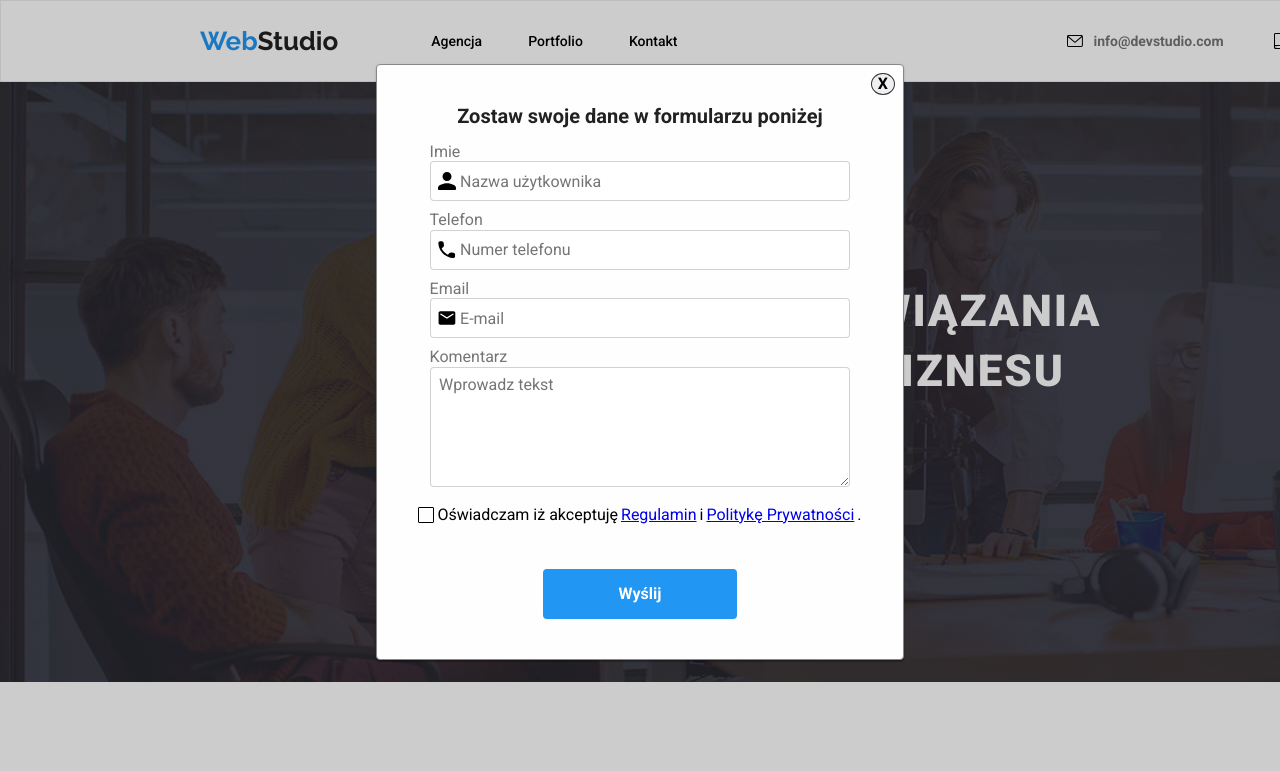
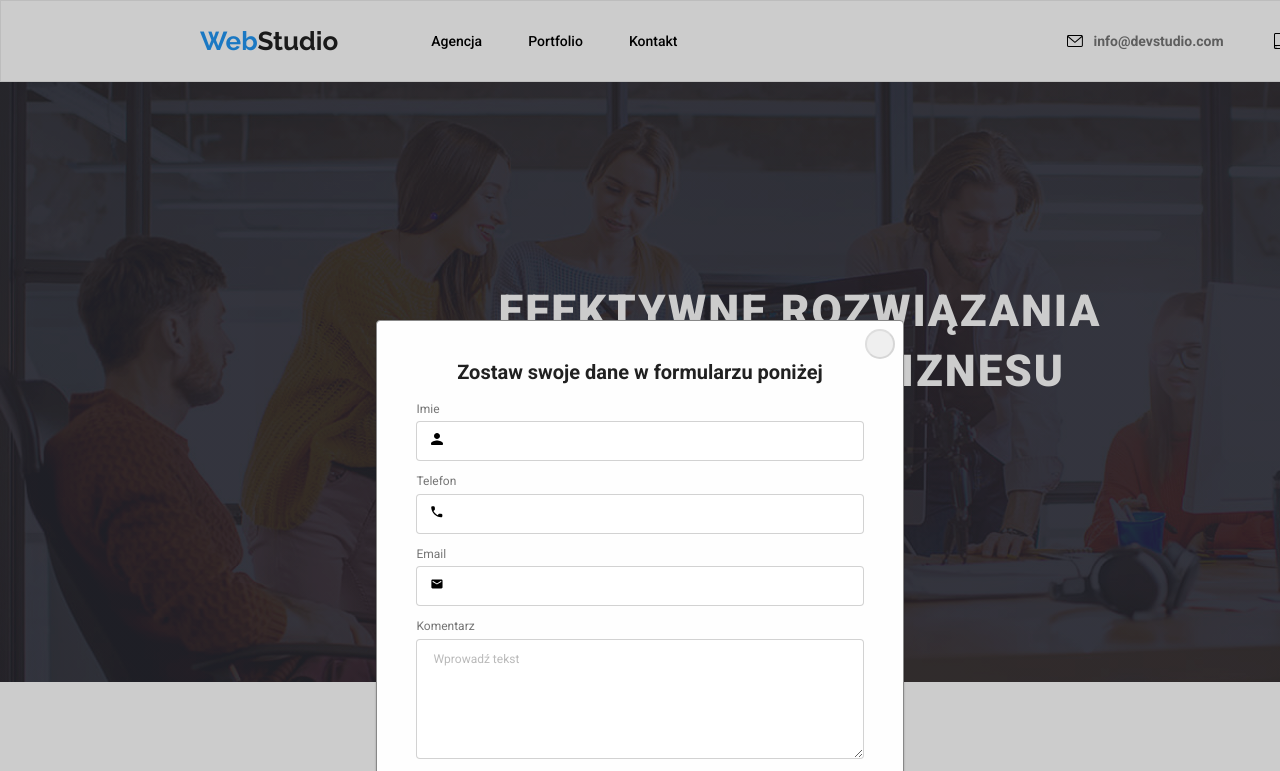
Before and after one commit to DominikBanaskiewicz/goit-markup-hw-06, a plain HTML site: page index.html in a window 1280 px wide. Both pictures are taken after a click on the button "Zamów usługę". Shown: the top 771 px of the page. Drawn offline with nearby package versions, Linux system fonts and the light colour scheme.

Commit message:
hw-06 ficed modal problems, repleced modal close btn content to svg

```diff
--- a/css/styles.css
+++ b/css/styles.css
@@ -643,7 +643,7 @@ footer .container {
 }
 .portfolio-main-list-elem-img-overlay {
   position: absolute;
-  top: +1px;
+  top: 1px;
   left: 0;
 
   width: 100%;
@@ -693,7 +693,7 @@ BACKDROP
 .modal {
   position: relative;
   background-color: #fefefe;
-  margin: 5% auto;
+  margin: 25% auto;
   border: 1px solid #888;
   width: 528px;
   box-shadow: 0px 1px 3px rgba(0, 0, 0, 0.12), 0px 1px 1px rgba(0, 0, 0, 0.14),
@@ -701,20 +701,24 @@ BACKDROP
   border-radius: 4px;
 }
 
-.modal > button {
+.close-button {
   position: absolute;
   top: 8px;
   right: 8px;
   border-radius: 50%;
-  border: solid 1px var(--background-dark-color);
+  border-color: rgba(0, 0, 0, 0.1);
   font-weight: bold;
+  fill: black;
+  width: 30px;
+  height: 30px;
+  display: flex;
+  justify-content: center;
+  align-items: center;
 }
-.modal > button:hover {
+.close-button:hover {
   cursor: pointer;
   transition: 250ms cubic-bezier(0.4, 0, 0.2, 1);
-  color: red;
-  box-shadow: 0px 1px 1px rgba(0, 0, 0, 0.12), 0px 4px 4px rgba(0, 0, 0, 0.06),
-    1px 4px 6px rgba(0, 0, 0, 0.16);
+  fill: red;
 }
 .close-button:active {
   border-color: red;
@@ -734,22 +738,14 @@ MODAL
   flex-direction: column;
   gap: 15px;
   align-items: center;
-  justify-content: center;
   margin-top: 40px;
 }
-.modal-form > button {
-  margin-top: 30px;
+.modal-submit-btn {
+  margin-top: 15px;
   margin-bottom: 40px;
-  font-weight: 700;
-  font-size: 16px;
-  line-height: 1.875;
-  text-align: center;
-  padding: 10px 76px;
-  color: var(--white-color);
-  background-color: rgba(33, 150, 243, 1);
-  border-radius: 4px;
-  box-shadow: rgba(0, 0, 0, 0.15);
-  border: none;
+}
+.modal-submit-btn:hover {
+  cursor: pointer;
 }
 .modal-form-name {
   font-weight: 700;
@@ -760,14 +756,13 @@ MODAL
   color: rgba(33, 33, 33, 1);
 }
 
-.modal-form > button:hover {
-  cursor: pointer;
-}
 .modal-form-inputs-box {
   display: flex;
   flex-direction: column;
-  height: 80%;
-  width: 80%;
+  height: 85%;
+  width: 85%;
+  align-self: center;
+  justify-self: center;
 }
 .modal-form-input-box-list {
   display: flex;
@@ -781,25 +776,35 @@ MODAL
 }
 
 .modal-form-input {
+  max-width: 100%;
+  min-width: 100%;
   width: 100%;
   border: 1px solid rgba(33, 33, 33, 0.2);
   border-radius: 4px;
   height: 40px;
+  display: flex;
+  margin-top: 4px;
+}
+
+.modal-form-textarea-input {
+  height: 120px;
+  padding: 12px 16px;
+  font-size: 12px;
+}
+.modal-form-label-name,
+.modal-form-textarea-input::placeholder {
+  color: rgba(117, 117, 117, 1);
+  font-weight: 400;
+  font-size: 12px;
+  line-height: 1.17;
+}
+.modal-form-textarea-input::placeholder {
+  color: #75757580;
 }
 .modal-form-username-input,
 .modal-form-tel-input,
 .modal-form-email-input {
-  padding: 0 7%;
-}
-.modal-form-textarea-input {
-  padding: 2%;
-  max-width: 100%;
-}
-.modal-form-input-box-list-elem label textarea {
-  height: 120px;
-}
-.modal-form-input-box-list-elem > label {
-  color: rgba(117, 117, 117, 1);
+  padding-left: 37px;
 }
 
 .modal-form-input:focus,
@@ -813,18 +818,30 @@ MODAL
 .icon-tel,
 .icon-modal-email {
   position: absolute;
-  top: 50%;
-  left: 2%;
+  top: calc(50% + 3px);
+  left: 15px;
 }
+
 .modal-form-input-box-list-elem:focus-within {
   transition: 250ms cubic-bezier(0.4, 0, 0.2, 1);
   fill: #2196f3;
+}
+.modal-form-policy-box {
+  height: fit-content;
 }
 .modal-form-checkbox-policy-text {
   display: flex;
   align-items: center;
   justify-content: center;
   column-gap: 3px;
+  font-weight: 400;
+  font-size: 14px;
+  line-height: 1.875;
+  color: #757575;
+  letter-spacing: 0.42px;
+}
+.modal-form-policy-text-link {
+  color: #2196f3;
 }
 
 .modal-form-checkbox-policy-text:before {
@@ -834,20 +851,14 @@ MODAL
   height: 16px;
   border: 1px solid black;
   border-radius: 1px;
+  margin-right: 4px;
 }
 .modal-form-checkbox-policy:checked + .modal-form-checkbox-policy-text::before {
   transition: 250ms cubic-bezier(0.4, 0, 0.2, 1);
   background-color: var(--brand-blue-color);
   border: none;
-  background-image: url(../images/user-policy.svg);
+  background-image: url(../images/checkmark.svg);
 }
 .visually-hidden {
-  position: absolute !important;
-  clip: rect(1px 1px 1px 1px);
-  clip: rect(1px, 1px, 1px, 1px);
-  padding: 0 !important;
-  border: 0 !important;
-  height: 1px !important;
-  width: 1px;
-  overflow: hidden;
+  visibility: hidden;
 }
--- a/index.html
+++ b/index.html
@@ -470,12 +470,12 @@
                   class="footer-newsletter-submit-form-button"
                   type="submit"
                 >
-                  <div class="footer-newsletter-submit-form-button-content">
+                  <span class="footer-newsletter-submit-form-button-content">
                     <span>Zapisz się</span>
                     <svg class="icon icon-send" height="24" width="24">
                       <use href="./images/icons.svg#icon-send"></use>
                     </svg>
-                  </div>
+                  </span>
                 </button>
               </form>
             </div>
@@ -485,7 +485,11 @@
     </footer>
     <div class="backdrop is-hidden" data-modal>
       <div class="modal">
-        <button type="button" class="close-button" data-modal-close>X</button>
+        <button type="button" class="close-button" data-modal-close>
+          <svg class="icon icon-close-btn" width="11" height="11">
+            <use href="./images/icons.svg#icon-close-btn"></use>
+          </svg>
+        </button>
         <div class="modal-form-box">
           <form
             class="modal-form"
@@ -499,58 +503,63 @@
             <div class="modal-form-inputs-box">
               <ul class="modal-form-input-box-list">
                 <li class="modal-form-input-box-list-elem">
-                  <label class="modal-form-username">
-                    <p class="modal-form-label-name">Imie</p>
+                  <label
+                    class="modal-form-username modal-form-input-box-list-elem-label"
+                  >
+                    <span class="modal-form-label-name">Imie</span>
                     <input
                       class="modal-form-username-input modal-form-input"
                       type="text"
                       name="username"
-                      placeholder="Nazwa użytkownika"
                     />
 
-                    <svg class="icon icon-user" width="18" height="18">
+                    <svg class="icon icon-user" width="12" height="12">
                       <use href="./images/icons.svg#icon-user"></use>
                     </svg>
                   </label>
                 </li>
                 <li class="modal-form-input-box-list-elem">
-                  <label class="form-label-tel">
-                    <p class="modal-form-label-name">Telefon</p>
+                  <label
+                    class="form-label-tel modal-form-input-box-list-elem-label"
+                  >
+                    <span class="modal-form-label-name">Telefon</span>
                     <input
                       class="modal-form-tel-input modal-form-input"
                       type="tel"
                       name="modal-form-telephone"
                       minlength="9"
                       maxlength="9"
-                      placeholder="Numer telefonu"
                     />
-                    <svg class="icon icon-tel" width="18" height="18">
+                    <svg class="icon icon-tel" width="12" height="12">
                       <use href="./images/icons.svg#icon-tel"></use>
                     </svg>
                   </label>
                 </li>
                 <li class="modal-form-input-box-list-elem">
-                  <label class="modal-form-email">
-                    <p class="modal-form-label-name">Email</p>
+                  <label
+                    class="modal-form-email modal-form-input-box-list-elem-label"
+                  >
+                    <span class="modal-form-label-name">Email</span>
                     <input
                       class="modal-form-email-input modal-form-input"
                       type="email"
                       name="modal-form-email"
                       autocomplete="email"
-                      placeholder="E-mail"
-                    /><svg class="icon icon-modal-email" width="18" height="18">
+                    /><svg class="icon icon-modal-email" width="12" height="12">
                       <use href="./images/icons.svg#icon-modal-email"></use>
                     </svg>
                   </label>
                 </li>
                 <li class="modal-form-input-box-list-elem">
-                  <label class="modal-form-comment">
-                    <p class="modal-form-label-name">Komentarz</p>
+                  <label
+                    class="modal-form-comment modal-form-input-box-list-elem-label"
+                  >
+                    <span class="modal-form-label-name">Komentarz</span>
                     <textarea
                       class="modal-form-textarea-input modal-form-input"
                       name="modal-form-comment"
                       rows="10"
-                      placeholder="Wprowadz tekst"
+                      placeholder="Wprowadź tekst"
                     ></textarea>
                   </label>
                 </li>
@@ -564,11 +573,16 @@
                 id="user-policy"
               />
               <label class="modal-form-checkbox-policy-text" for="user-policy">
-                Oświadczam iż akceptuję <a href="#">Regulamin</a> i
-                <a href="#">Politykę Prywatności</a>.
+                Oświadczam iż akceptuję
+                <a class="modal-form-policy-text-link" href="#">Regulamin</a> i
+                <a class="modal-form-policy-text-link" href="#"
+                  >Politykę Prywatności.</a
+                >
               </label>
             </div>
-            <button type="submit">Wyślij</button>
+            <button type="submit" class="modal-submit-btn btn-order">
+              Wyślij
+            </button>
           </form>
         </div>
       </div>
```
Also changed, not shown: images/checkmark.svg (renamed from images/user-policy.svg), images/icons.svg.
